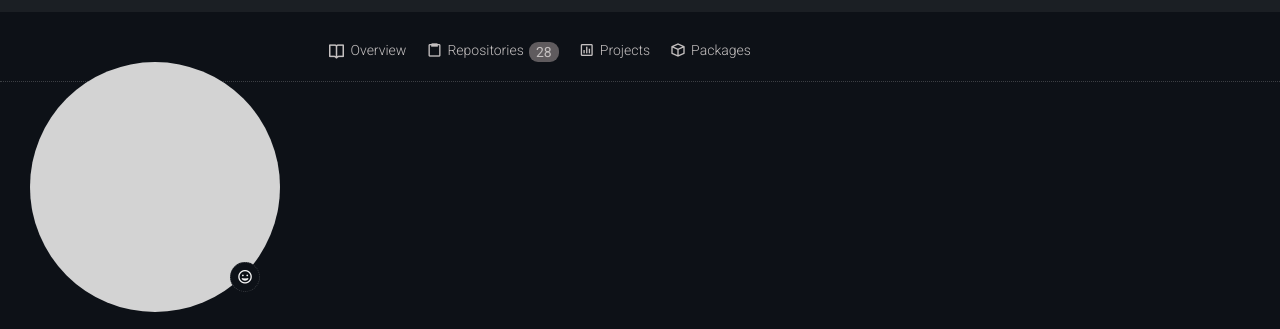
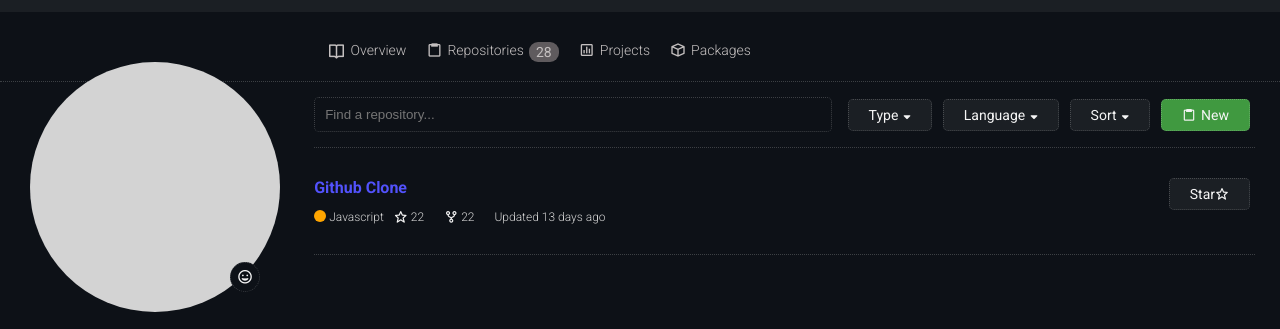
Before and after one commit to Jojoarm/github-repo-clone, a website: page index.html in a window 1280 px wide. Shown: the part 48-377 px from the top of the page. Drawn offline with nearby package versions, Linux system fonts and the light colour scheme; no server answers.

Commit message:
repo feed created

```diff
--- a/index.html
+++ b/index.html
@@ -101,7 +101,51 @@
                     </div>
                 </div>
                 <div class='repo__feed'>
-
+                    <div class='repo__search'>
+                        <input id="search__repo" type="text" placeholder="Find a repository..." />
+                        <div class="search__option">
+                            <p>Type</p>
+                            <i class="fas fa-sort-down"></i>
+                        </div>
+                        <div class="search__option">
+                            <p>Language</p>
+                            <i class="fas fa-sort-down"></i>
+                        </div>
+                        <div class="search__option">
+                            <p>Sort</p>
+                            <i class="fas fa-sort-down"></i>
+                        </div>
+                        <div class="new__repo">
+                            <i class='bx bx-clipboard'></i>
+                            <p>New</p>
+                        </div>
+                    </div>
+                    <div class='repo__list'>
+                        <div class='repo__box'>
+                            <div class='repo__title'>
+                                <p class='repo__name' id='repo__name'>Github Clone</p>
+                                <div class="search__option">
+                                    <p>Star</p>
+                                    <i class='bx bx-star' ></i>
+                                </div>
+                            </div>
+                            <div class='repo__info'>
+                                <div class='repo__languageBox'>
+                                    <span class='repo__languageIcon' id='repo__languageIcon'></span>
+                                    <p class='repo__language' id='repo__language'>Javascript</p>
+                                </div>
+                                <div class='repo__rating'>
+                                    <i class='bx bx-star' ></i>
+                                    <p id='repo__star'>22</p>
+                                </div>
+                                <div class='repo__rating'>
+                                    <i class='bx bx-git-repo-forked'></i>
+                                    <p id='repo__fork'>22</p>
+                                </div>
+                                <p class='repo__update'>Updated <span id='repo__update'>13 days ago</span></p>
+                            </div>
+                        </div>
+                    </div>
                 </div>
             </div>
         </div>
--- a/style.css
+++ b/style.css
@@ -156,6 +156,8 @@
   height: 70px;
   /* align-items: center; */
   padding-left: 10px;
+  background-color: #0d1117;
+  z-index: 99;
   border-bottom: 1px dotted rgba(245, 245, 245, 0.205);
 }
 
@@ -244,6 +246,7 @@
 
 .main__container .avatar__container {
   position: relative;
+  z-index: 999;
 }
 
 .avatar__container .avatar {
@@ -336,3 +339,138 @@
 .sidebar__info .profile__contact p {
   padding-left: 10px;
 }
+
+.repo__feed {
+  display: flex;
+  flex-direction: column;
+  width: 75%;
+  align-items: center;
+  margin-right: 25px;
+}
+
+.repo__search {
+  display: flex;
+  align-items: center;
+  justify-content: space-between;
+  width: 100%;
+  border-bottom: 1px dotted rgba(245, 245, 245, 0.205);
+  padding: 15px 0;
+}
+
+.repo__search input {
+  outline: none;
+  border: 1px dotted rgba(245, 245, 245, 0.205);
+  border-radius: 5px;
+  padding: 5px 10px;
+  background-color: #0d1117;
+  color: #fff;
+  width: 55%;
+  height: 35px;
+  margin-right: 10px;
+}
+
+.repo__search input:focus {
+  border: 1px solid rgba(34, 34, 116);
+}
+
+.repo__search .new__repo,
+.repo__search .search__option,
+.repo__box .repo__title .search__option {
+  display: flex;
+  padding: 7px 20px;
+  font-size: 14px;
+  border-radius: 5px;
+  display: flex;
+  align-items: center;
+  justify-content: center;
+  border: 1px dotted rgba(245, 245, 245, 0.205);
+  margin-right: 5px;
+}
+
+.repo__search .search__option {
+  background-color: #1b1f24;
+}
+
+.repo__search .search__option p {
+  padding-right: 5px;
+}
+
+.repo__search .new__repo {
+  background-color: rgb(64, 153, 64);
+}
+
+.repo__search .new__repo p {
+  padding-left: 5px;
+}
+
+.repo__list,
+.repo__box {
+  display: flex;
+  flex-direction: column;
+  width: 100%;
+}
+
+.repo__box {
+  padding: 30px 0px;
+  border-bottom: 1px dotted rgba(245, 245, 245, 0.205);
+}
+
+.repo__box .repo__title {
+  display: flex;
+  width: 100%;
+  justify-content: space-between;
+  /* align-items: center; */
+}
+
+.repo__box .repo__title .repo__name {
+  color: rgb(82, 82, 252);
+  font-size: 16px;
+  font-weight: 600;
+}
+
+.repo__box .repo__title .search__option {
+  background-color: #1b1f24;
+}
+
+.repo__info p {
+  font-size: 12px;
+  font-weight: 300;
+  color: lightgray;
+}
+
+.repo__info i {
+  font-size: 14px;
+  font-weight: 300;
+  padding-right: 3px;
+}
+
+.repo__info,
+.repo__languageBox,
+.repo__rating {
+  display: flex;
+}
+
+.repo__update,
+.repo__languageBox,
+.repo__rating {
+  margin-right: 20px;
+}
+
+.repo__languageBox {
+  display: flex;
+  margin-right: 10px;
+}
+
+.repo__languageIcon {
+  width: 12px;
+  height: 12px;
+  border-radius: 50%;
+  background-color: orange;
+  border: none;
+  margin-right: 3px;
+}
+
+.repo__language {
+  font-size: 12px;
+  font-weight: 200;
+}
```
